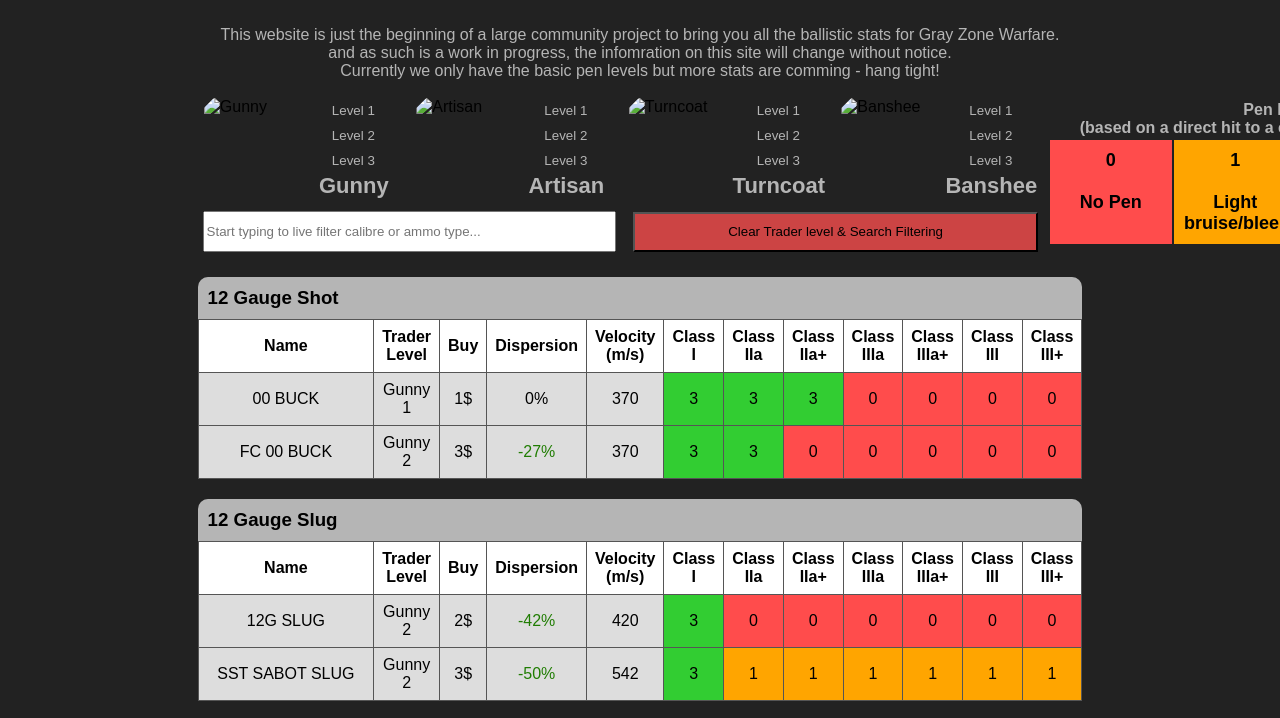
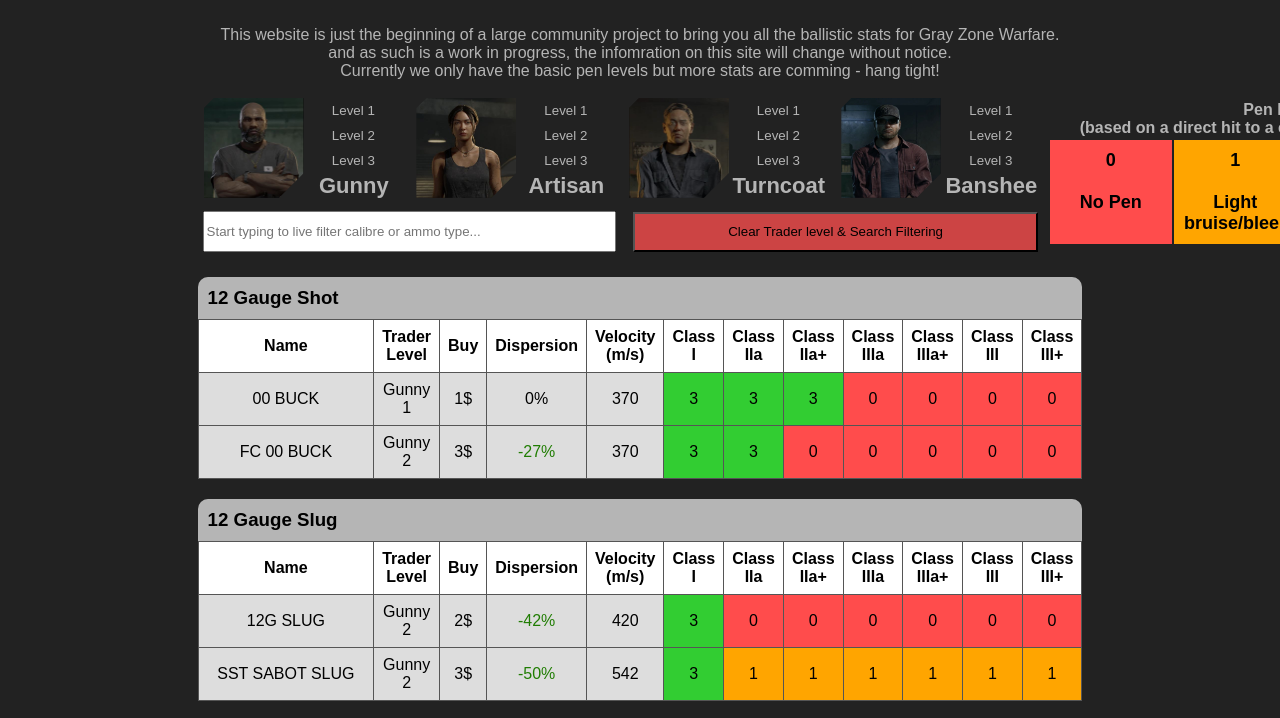
Before and after one commit to gzwballistics/v1site, a plain HTML site: page index.html in a window 1280 px wide. Shown: the top 718 px of the page. Drawn offline with Linux system fonts and the light colour scheme; the site is published under a folder, as on GitHub Pages, so addresses that start at the root find nothing.

Commit message:
Update index.html

```diff
--- a/index.html
+++ b/index.html
@@ -238,25 +238,25 @@ This website is just the beginning of a large community project to bring you all
 <div class="area1">
 	<div class="venderarea">
 		<div class="filter-options">
-			<div><img src="/img/gunny.jpg" alt="Gunny" class="venderimages">
+			<div><img src="./img/gunny.jpg" alt="Gunny" class="venderimages">
 				<button id="G1">Level 1</button><BR>
 				<button id="G2">Level 2</button><BR>
 				<button id="G3">Level 3</button>
 				<div class="vendername">Gunny</div>
 			</div>
-			<div><img src="/img/artisan.jpg" alt="Artisan"class="venderimages">
+			<div><img src="./img/artisan.jpg" alt="Artisan"class="venderimages">
 				<button id="A1">Level 1</button><BR>
 				<button id="A2">Level 2</button><BR>
 				<button id="A3">Level 3</button>
 				<div class="vendername">Artisan</div>
 			</div>
-			<div><img src="/img/turncoat.jpg" alt="Turncoat" class="venderimages">
+			<div><img src="./img/turncoat.jpg" alt="Turncoat" class="venderimages">
 				<button id="T1">Level 1</button><BR>
 				<button id="T2">Level 2</button><BR>
 				<button id="T3">Level 3</button>
 				<div class="vendername">Turncoat</div>
 			</div>
-			<div><img src="/img/banshee.jpg" alt="Banshee" class="venderimages">
+			<div><img src="./img/banshee.jpg" alt="Banshee" class="venderimages">
 				<button id="B1">Level 1</button><BR>
 				<button id="B2">Level 2</button><BR>
 				<button id="B3">Level 3</button>
```
